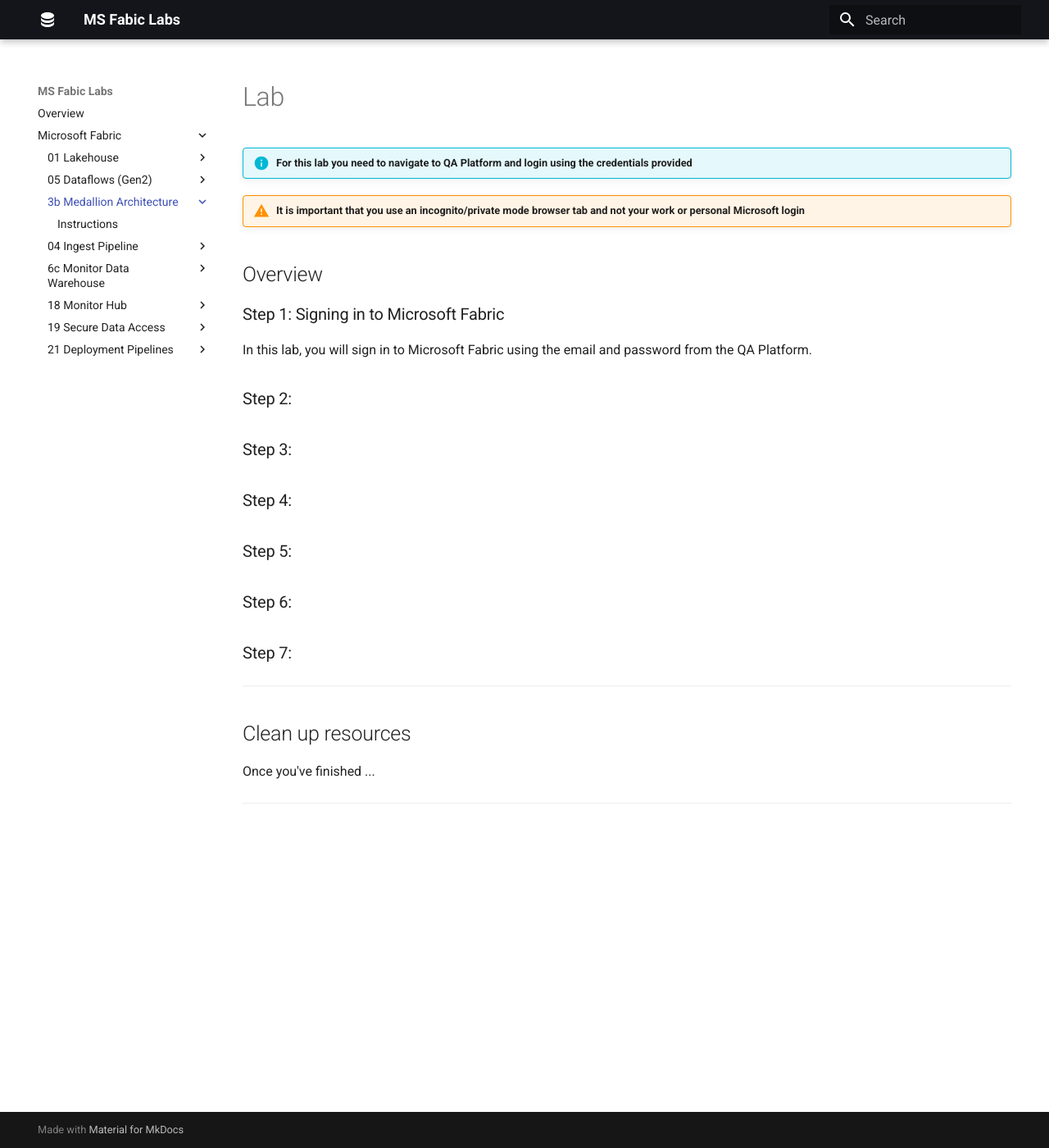
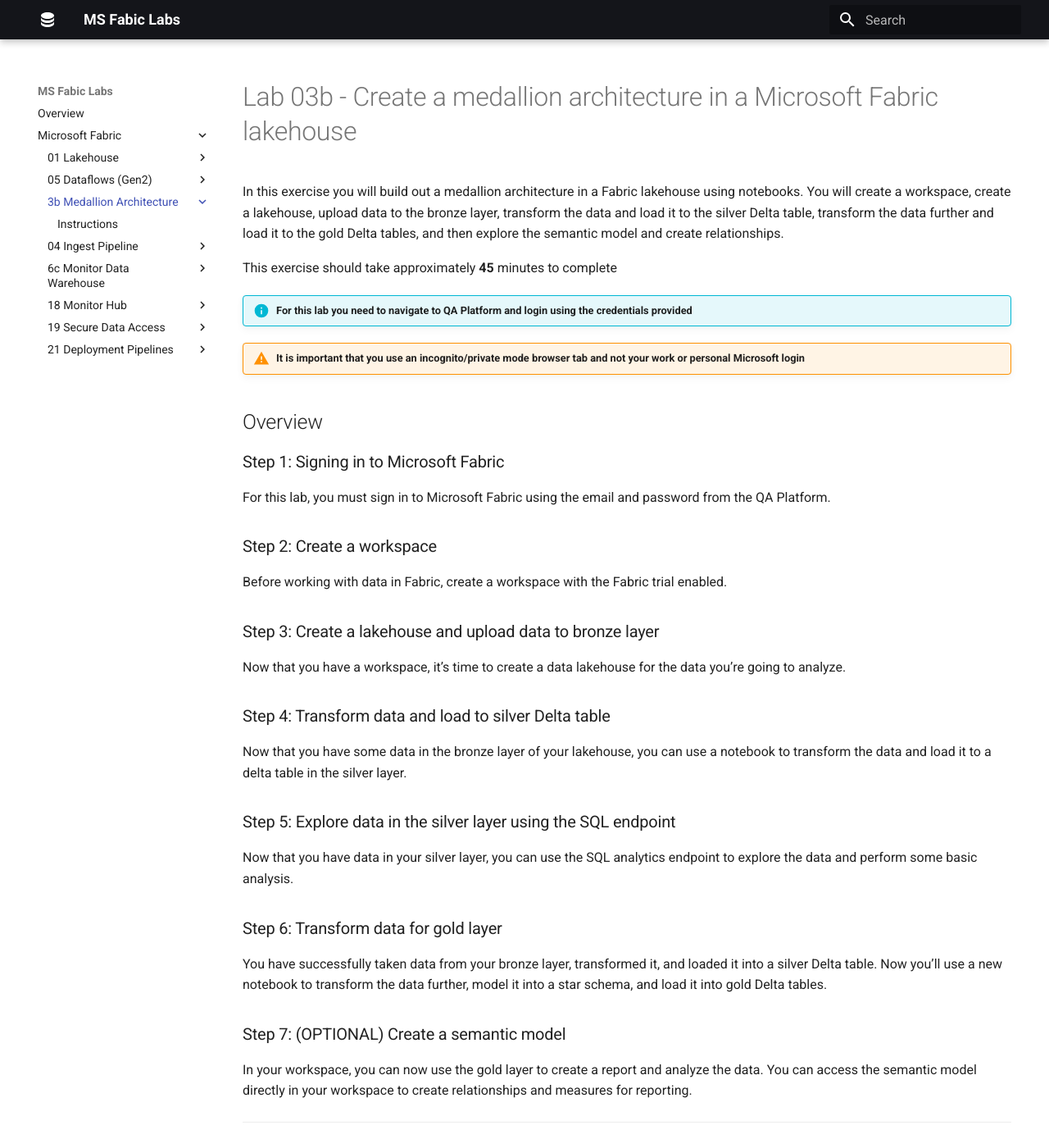
Before and after one commit to qaalabs/fabric, an MkDocs documentation site: the page built from docs/03b-medallion-lakehouse/index.md, in a window 1280 px wide and 1400 px high. Shown: the whole window at 82% size. Built offline with MkDocs 1.6.1 and Material for MkDocs 9.7.7, drawn with Linux system fonts in a browser that asks for light colours; some of the changed text lies outside the part shown.

```diff
--- a/docs/03b-medallion-lakehouse/index.md
+++ b/docs/03b-medallion-lakehouse/index.md
@@ -1,5 +1,8 @@
-# Lab
+# Lab 03b - Create a medallion architecture in a Microsoft Fabric lakehouse
 
+In this exercise you will build out a medallion architecture in a Fabric lakehouse using notebooks. You will create a workspace, create a lakehouse, upload data to the bronze layer, transform the data and load it to the silver Delta table, transform the data further and load it to the gold Delta tables, and then explore the semantic model and create relationships.
+
+This exercise should take approximately **45** minutes to complete
 
 !!! info "For this lab you need to navigate to QA Platform and login using the credentials provided"
 
@@ -9,33 +12,38 @@
 
 ### Step 1: Signing in to Microsoft Fabric
 
-In this lab, you will sign in to Microsoft Fabric using the email and password from the QA Platform.
+For this lab, you must sign in to Microsoft Fabric using the email and password from the QA Platform.
 
-### Step 2:
+### Step 2: Create a workspace
 
+Before working with data in Fabric, create a workspace with the Fabric trial enabled.
 
-### Step 3:
+### Step 3: Create a lakehouse and upload data to bronze layer
 
+Now that you have a workspace, it’s time to create a data lakehouse for the data you’re going to analyze.
 
+### Step 4: Transform data and load to silver Delta table
 
-### Step 4:
+Now that you have some data in the bronze layer of your lakehouse, you can use a notebook to transform the data and load it to a delta table in the silver layer.
 
+### Step 5: Explore data in the silver layer using the SQL endpoint
 
-### Step 5:
+Now that you have data in your silver layer, you can use the SQL analytics endpoint to explore the data and perform some basic analysis.
 
+### Step 6: Transform data for gold layer
 
+You have successfully taken data from your bronze layer, transformed it, and loaded it into a silver Delta table. Now you’ll use a new notebook to transform the data further, model it into a star schema, and load it into gold Delta tables.
 
-### Step 6:
+### Step 7: (OPTIONAL) Create a semantic model
 
-
-
-### Step 7:
-
+In your workspace, you can now use the gold layer to create a report and analyze the data. You can access the semantic model directly in your workspace to create relationships and measures for reporting.
 
 ---
 
 ## Clean up resources
 
-Once you've finished ...
+In this exercise, you’ve learned how to create a medallion architecture in a Microsoft Fabric lakehouse.
+
+If you’ve finished exploring your lakehouse, you can delete the workspace you created for this exercise.
 
 ---
```
Also changed, not shown: docs/01-lakehouse/instructions.md (+6 -7 lines), docs/03b-medallion-lakehouse/instructions.md (+32 -35 lines), docs/06c-monitor-data-warehouse/index.md (deleted, +0 -41 lines), docs/18-monitor-hub/index.md (deleted, +0 -41 lines), docs/19-secure-data-access/index.md (deleted, +0 -41 lines), docs/21-deployment-pipelines/index.md (deleted, +0 -41 lines), docs/index.md (line endings or trailing spaces).
